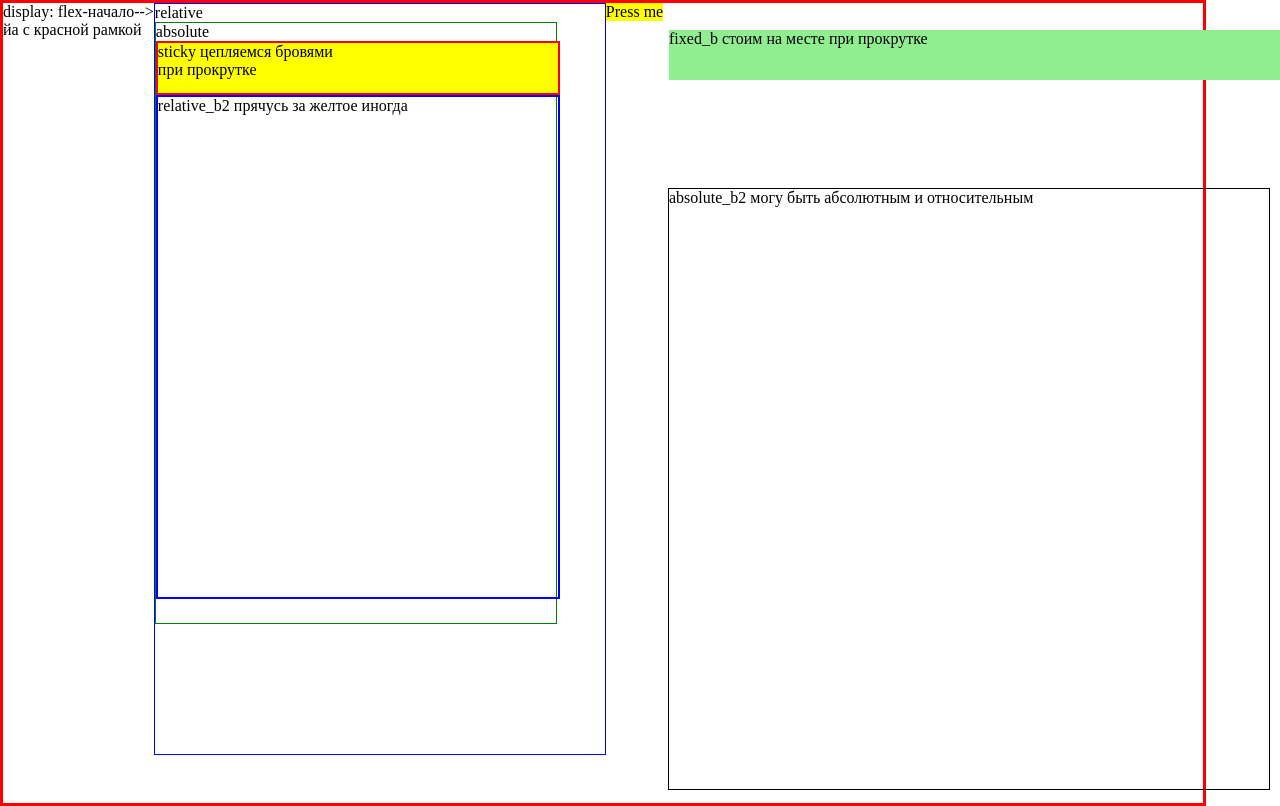
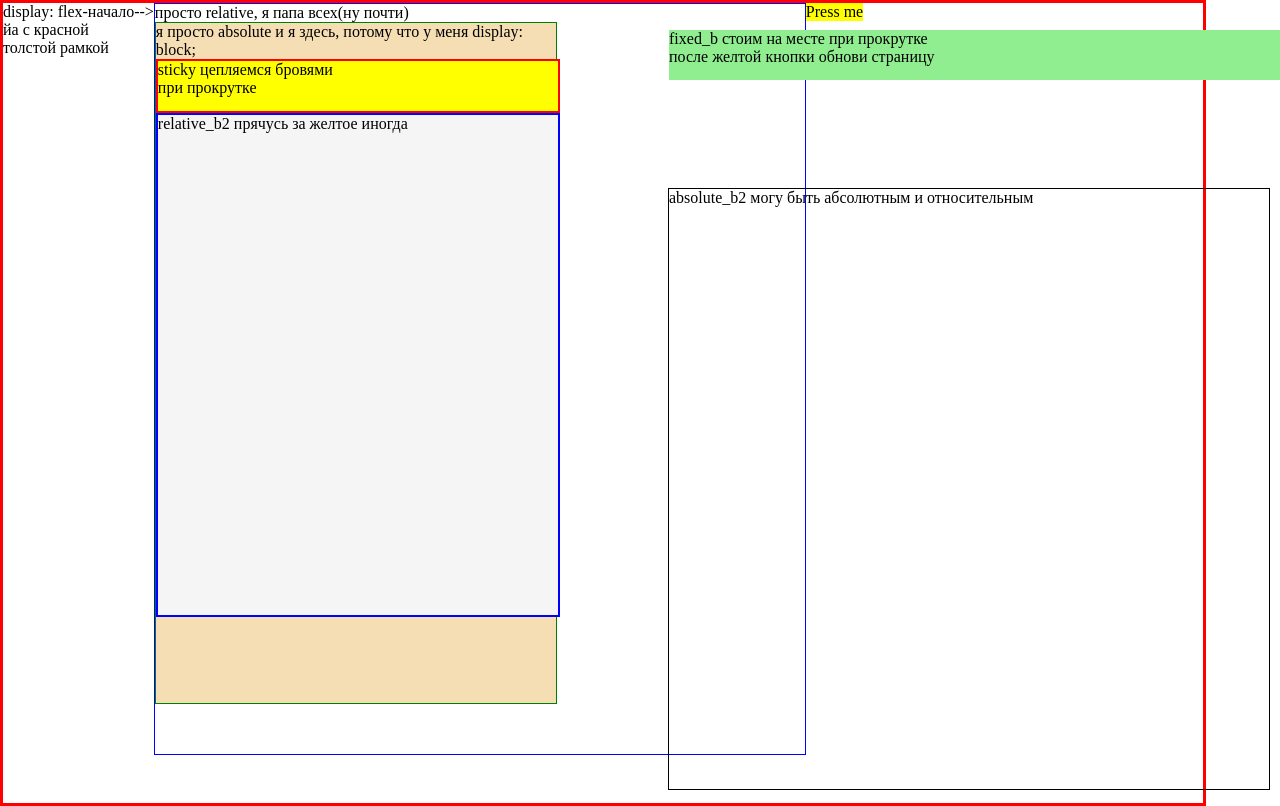
Before and after one commit to dron5/menu320, a plain HTML site: page index.html in a window 1280 px wide. Drawn offline with Linux system fonts and the light colour scheme.

Commit message:
Add color

```diff
--- a/index.html
+++ b/index.html
@@ -5,16 +5,16 @@
 <link rel="stylesheet" href="style.css">
      </head>
   <body>
-<div class="flex_b">display: flex-начало--><br>йа с красной рамкой
-<div class="relative_b">relative
-    <div class="absolute_b">absolute
+<div class="flex_b">display: flex-начало--><br>йа с красной<br> толстой рамкой
+<div class="relative_b">просто relative, я папа всех(ну почти)
+    <div class="absolute_b">я просто absolute и я здесь, потому что у меня display: block;
         <div class="sticky_b">sticky цепляемся бровями<br>при прокрутке</div>
         <div class="relative_b2">relative_b2 прячусь за желтое иногда</div>
         </div>
 </div>
 <div class="press">Press me</div>
 <div class="absolute_b2">absolute_b2 могу быть абсолютным и относительным
-  <div class="fixed_b">fixed_b стоим на месте при прокрутке</div></div>
+  <div class="fixed_b">fixed_b стоим на месте при прокрутке<br>после желтой кнопки обнови страницу</div></div>
 </div>
 <script src="script.js"></script>
 </body>
--- a/style.css
+++ b/style.css
@@ -12,20 +12,23 @@ body {
 .relative_b {
     position: relative;
     border: 1px solid blue;
-    width: 450px;
+    width: 650px;
     height: 750px;
+
 }
 .relative_b2 {
     position: relative;
     border: 2px solid blue;
     width: 100%;
     height: 500px;
+    background-color: whitesmoke;
 }
 .absolute_b {
     position: absolute;
     border: 1px solid green;
     width: 400px;
-    height: 600px;
+    height: 680px;
+    background-color: wheat;
 }
 .absolute_b2 {
     position: absolute;
@@ -42,6 +45,7 @@ body {
     border: 2px solid red;
     width: 100%;
     height: 50px;
+    z-index: 1;
 }
 .fixed_b {
     position: fixed;
```
